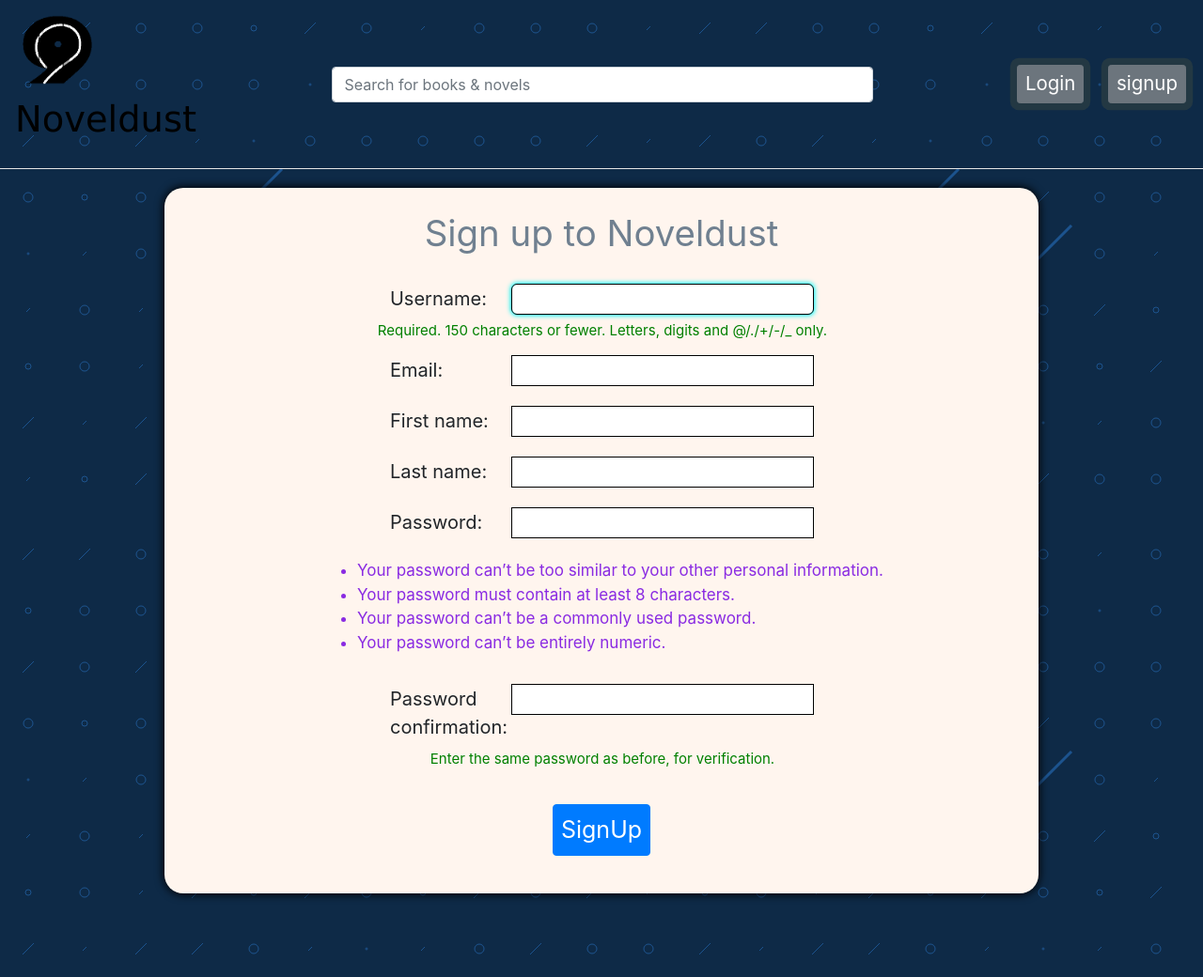
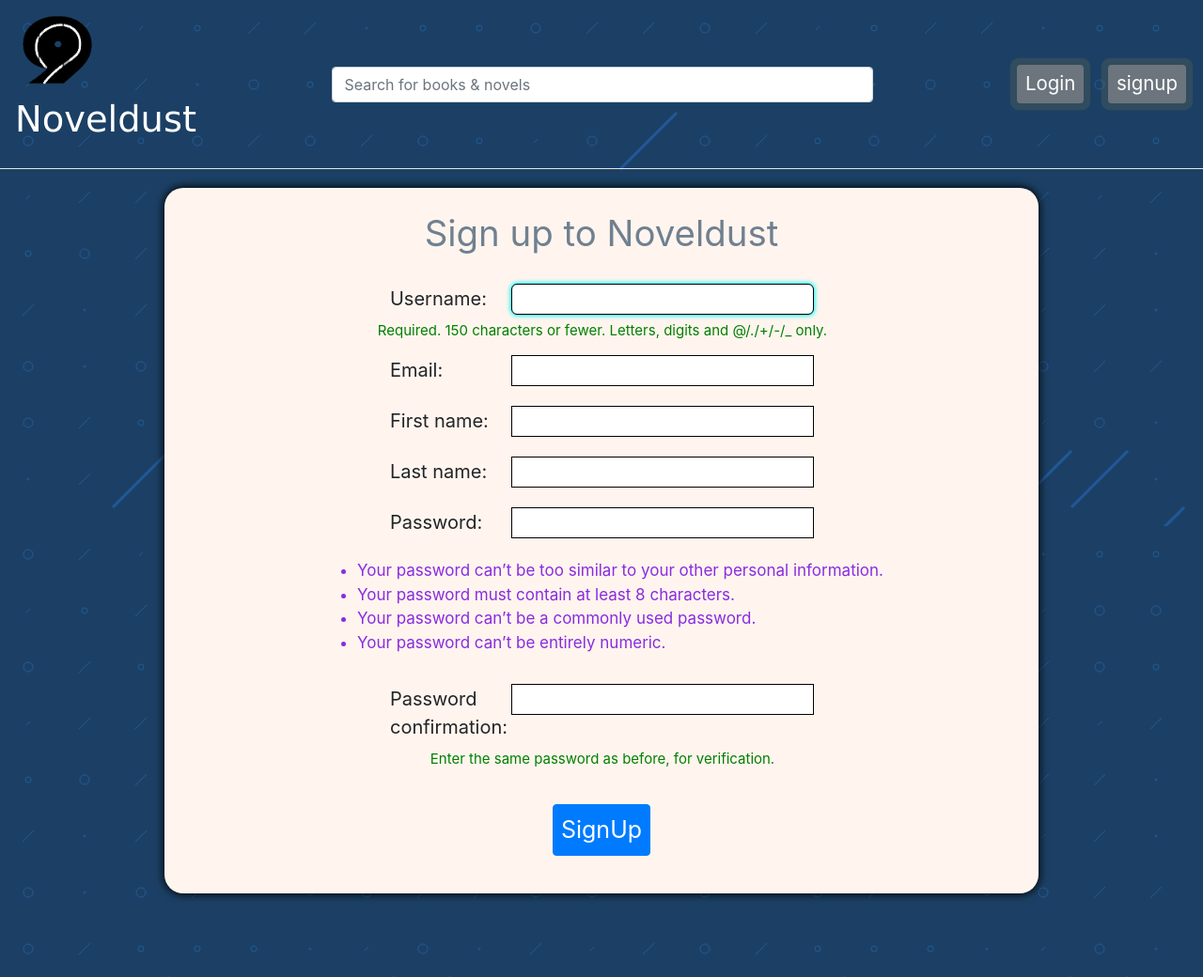
Before and after one commit to Scelester/NovelDust, a Django app: page /usr/signup/ in a window 1280 px wide. Shown: the whole page at 94% size. Run offline with Django 3.2, Linux system fonts and the light colour scheme; some libraries are stand-ins or nearby versions.

Commit message:
this that' :

```diff
--- a/NinedustMainProj/Ninedust/settings.py
+++ b/NinedustMainProj/Ninedust/settings.py
@@ -24,7 +24,7 @@
 SECRET_KEY = 'django-insecure-7bjqpw)t4j@de^vd-6d6w8cey8*h2j($zd7!b@no=1)(znoy5r'
 
 # SECURITY WARNING: don't run with debug turned on in production!
-DEBUG = True
+DEBUG = False
 
 ALLOWED_HOSTS = ['127.0.0.1','noveldust.herokuapp.com']
 
--- a/NinedustMainProj/noveldust/static/noveldust/css/base.css
+++ b/NinedustMainProj/noveldust/static/noveldust/css/base.css
@@ -61,11 +61,13 @@
   font-size: max(22px,3vw);
   font-family: 'Lucida Sans';
 }
+#headtext{
+  color: white;
+}
 
 
 #page-main-div{
   background: url('../img/background.svg');
-
 }
 
 #dropdownMenuButton{
```
Also changed, not shown: NinedustMainProj/noveldust/static/noveldust/img/background.svg.
